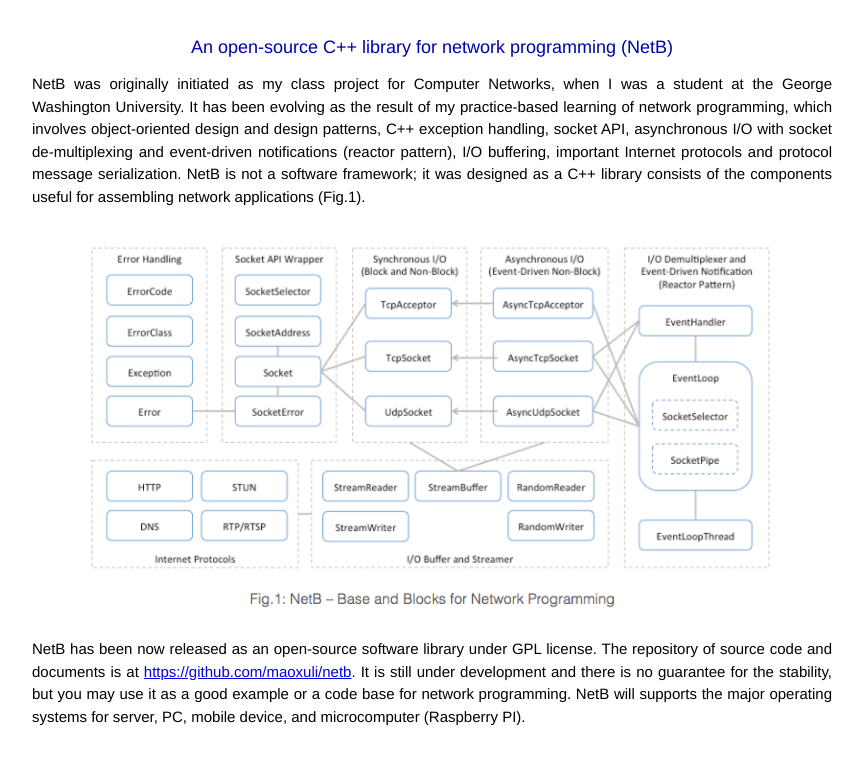
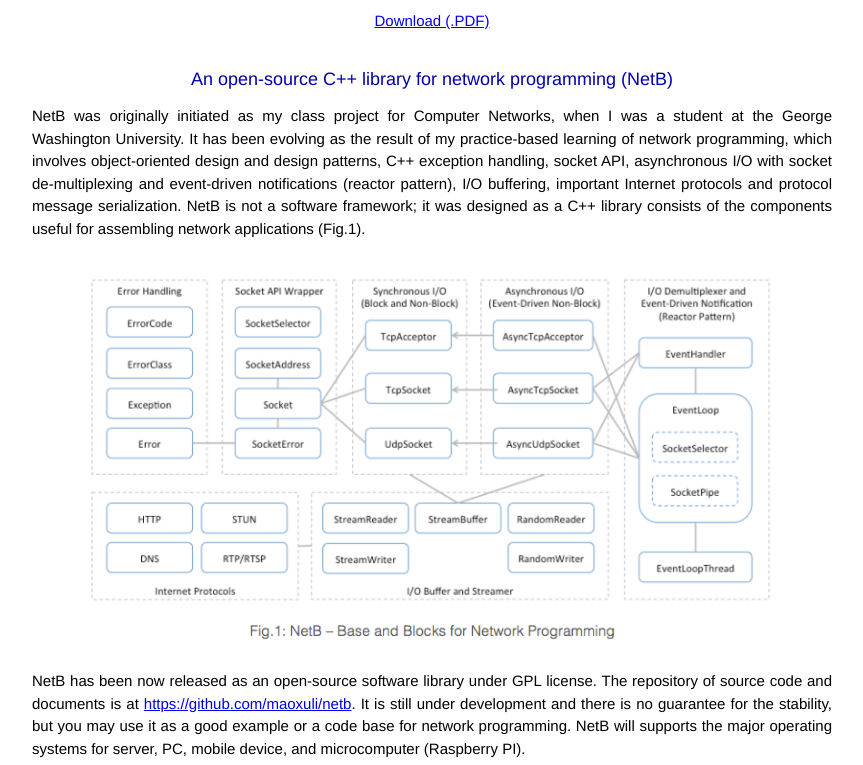
Before and after one commit to maoxuli/portfolio, a plain HTML site: page index.html in a window 1280 px wide. Shown: the part 104-869 px from the top of the page, without its empty margins (208-1071 px from the left). Drawn offline with Linux system fonts and the light colour scheme.

Commit message:
download

```diff
--- a/index.html
+++ b/index.html
@@ -17,6 +17,7 @@
 </div>
 <div id="main">
 	<div class="container">
+		<p><a href="./M_Li_Portforlio_2017.pdf">Download (.PDF)</a></p>
 		<div class="section">
 			<h3>An open-source C++ library for network programming (NetB)</h3>
 			<p>NetB was originally initiated as my class project for Computer Networks, when I was
```
Also changed, not shown: 1 other file.
